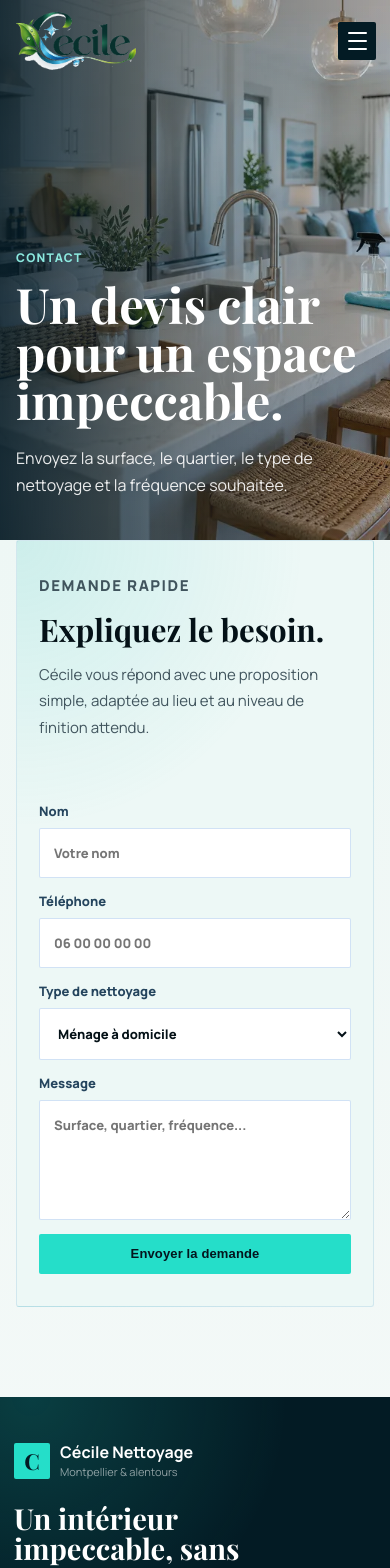
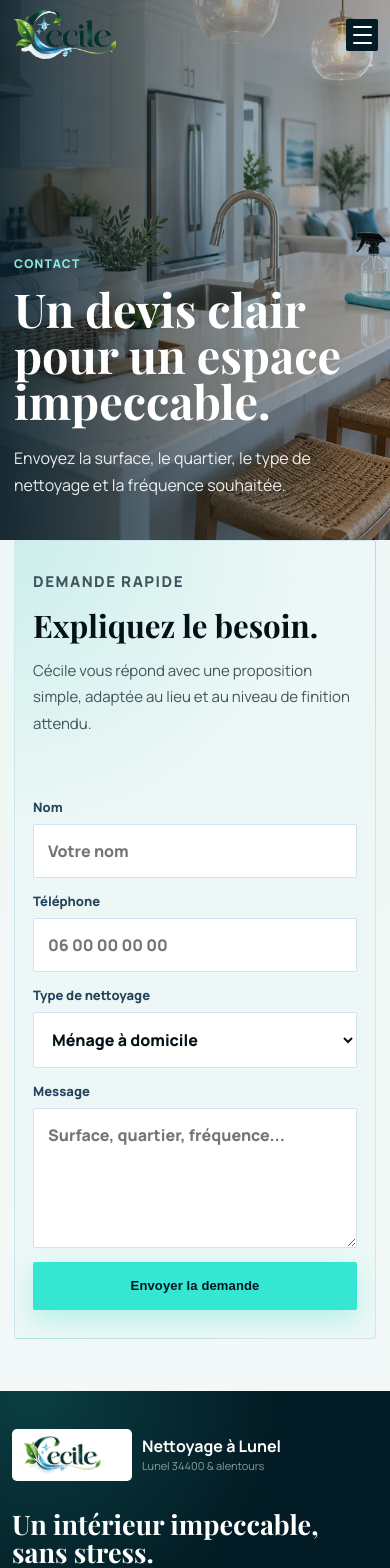
Before and after one commit to mixrafynha/C-cile-, a React (Vite) app: page /contact in a window 390 px wide. Shown: the top 1568 px of the page. Built offline with nearby package versions, Linux system fonts and the light colour scheme.

Commit message:
Polish responsive layout and navbar

```diff
--- a/src/components/Footer.jsx
+++ b/src/components/Footer.jsx
@@ -1,4 +1,5 @@
 import { Link } from "react-router-dom";
+import logo from "../assets/cecile-logo.webp";
 
 const footerLinks = [
   ["/services", "Services"],
@@ -14,10 +15,10 @@ export default function Footer() {
       <div className="footer-main">
         <div className="footer-brand">
           <Link className="footer-logo" to="/" aria-label="Cécile Nettoyage accueil">
-            <span className="footer-logo-mark">C</span>
+            <img className="footer-brand-logo" src={logo} alt="Cécile Nettoyage" />
             <span>
-              <strong>Cécile Nettoyage</strong>
-              <small>Montpellier & alentours</small>
+              <strong>Nettoyage à Lunel</strong>
+              <small>Lunel 34400 & alentours</small>
             </span>
           </Link>
           <h2>Un intérieur impeccable, sans stress.</h2>
--- a/src/components/ServiceCard.jsx
+++ b/src/components/ServiceCard.jsx
@@ -1,8 +1,9 @@
 import { Link } from "react-router-dom";
 
-export default function ServiceCard({ number, title, text, detail }) {
+export default function ServiceCard({ number, title, text, detail, image }) {
   return (
     <article className="service-card reveal">
+      <img className="service-card-image" src={image} alt={title} loading="lazy" decoding="async" />
       <span>{number}</span>
       <h3>{title}</h3>
       <p>{text}</p>
--- a/src/pages/Services.jsx
+++ b/src/pages/Services.jsx
@@ -13,8 +13,8 @@ export default function Services() {
         image={images.officeImage}
       />
       <section className="section service-grid service-grid-large">
-        {services.map(([number, title, text, detail]) => (
-          <ServiceCard key={number} number={number} title={title} text={text} detail={detail} />
+        {services.map(([number, title, text, detail, image]) => (
+          <ServiceCard key={number} number={number} title={title} text={text} detail={detail} image={image} />
         ))}
       </section>
     </main>
--- a/src/styles.css
+++ b/src/styles.css
@@ -51,7 +51,7 @@ a {
   width: 100%;
   align-items: center;
   justify-content: space-between;
-  padding: 18px max(28px, calc((100vw - 1180px) / 2));
+  padding: 15px max(28px, calc((100vw - 1180px) / 2));
   border-bottom: 0;
   border-radius: 0;
   background: transparent;
@@ -95,8 +95,8 @@ a {
 }
 
 .brand-logo {
-  width: 154px;
-  height: 68px;
+  width: 131px;
+  height: 58px;
   object-fit: contain;
   object-position: left center;
 }
@@ -139,10 +139,10 @@ a {
 }
 
 .main-nav a {
-  padding: 10px 14px;
+  padding: 9px 12px;
   border-radius: var(--radius-sm);
   color: rgba(255, 255, 255, 0.94);
-  font-size: 15px;
+  font-size: 13px;
   font-weight: 800;
   letter-spacing: 0.01em;
 }
@@ -211,8 +211,8 @@ a {
   position: absolute;
   inset: 0;
   background:
-    linear-gradient(90deg, rgba(5, 29, 41, 0.84), rgba(5, 29, 41, 0.34) 46%, rgba(5, 29, 41, 0.03)),
-    linear-gradient(0deg, rgba(5, 29, 41, 0.24), rgba(5, 29, 41, 0));
+    linear-gradient(90deg, rgba(3, 21, 30, 0.94), rgba(3, 21, 30, 0.54) 44%, rgba(3, 21, 30, 0.08) 78%),
+    linear-gradient(0deg, rgba(3, 21, 30, 0.42), rgba(3, 21, 30, 0.04));
 }
 
 .hero-content {
@@ -246,14 +246,17 @@ a {
 
 .hero h1 {
   max-width: 660px;
+  color: #fff;
   font-size: clamp(46px, 6vw, 86px);
   letter-spacing: 0;
+  text-shadow: 0 3px 22px rgba(0, 16, 24, 0.28);
 }
 
 .hero-copy {
   max-width: 610px;
   margin: 24px 0 0;
-  color: rgba(255, 255, 255, 0.95);
+  color: #f5fffd;
+  text-shadow: 0 2px 12px rgba(0, 16, 24, 0.38);
   font-size: 20px;
   line-height: 1.7;
 }
@@ -280,8 +283,9 @@ a {
 }
 
 .button.primary {
-  background: var(--aqua);
+  background: #35e6d2;
   color: #04151d;
+  box-shadow: 0 10px 26px rgba(37, 222, 201, 0.28);
 }
 
 .button.primary:hover,
@@ -297,7 +301,7 @@ a {
 
 .button.ghost {
   border-color: rgba(255, 255, 255, 0.58);
-  background: rgba(255, 255, 255, 0.12);
+  background: rgba(3, 21, 30, 0.48);
   color: white;
   backdrop-filter: blur(10px);
 }
@@ -431,7 +435,7 @@ a {
 
 .hub-grid {
   display: grid;
-  grid-template-columns: 1.2fr 0.8fr 1fr;
+  grid-template-columns: repeat(12, 1fr);
   gap: 16px;
 }
 
@@ -450,6 +454,26 @@ a {
   transition: transform 0.25s ease, border-color 0.25s ease;
 }
 
+.hub-grid .hub-card:nth-child(1) {
+  grid-column: span 5;
+}
+
+.hub-grid .hub-card:nth-child(2) {
+  grid-column: span 3;
+}
+
+.hub-grid .hub-card:nth-child(3) {
+  grid-column: span 4;
+}
+
+.hub-grid .hub-card:nth-child(4) {
+  grid-column: span 5;
+}
+
+.hub-grid .hub-card:nth-child(5) {
+  grid-column: span 7;
+}
+
 .hub-card::after {
   position: absolute;
   top: 18px;
@@ -522,6 +546,37 @@ a {
   color: #04151d;
 }
 
+.hub-card-accent em {
+  margin-top: 18px;
+  color: rgba(4, 21, 29, 0.7);
+  font-size: 12px;
+  font-style: normal;
+  font-weight: 800;
+}
+
+.hub-card:nth-child(4) img {
+  height: 150px;
+}
+
+.hub-card:nth-child(4) {
+  color: white;
+  background: var(--blue-dark);
+}
+
+.hub-card:nth-child(4) span,
+.hub-card:nth-child(4) strong {
+  position: relative;
+  z-index: 1;
+  color: white;
+}
+
+.hub-card:nth-child(4)::before {
+  position: absolute;
+  inset: 0;
+  background: linear-gradient(0deg, rgba(3, 27, 36, 0.95), rgba(3, 27, 36, 0.12));
+  content: "";
+}
+
 .service-grid {
   display: grid;
   grid-template-columns: repeat(2, 1fr);
@@ -530,14 +585,23 @@ a {
 
 .service-card {
   display: flex;
-  min-height: 252px;
+  min-height: 390px;
   flex-direction: column;
+  overflow: hidden;
   padding: 30px;
   border: 1px solid var(--line);
   border-radius: var(--radius);
   background: var(--surface);
   box-shadow: var(--soft-shadow);
   transition: transform 0.25s ease, box-shadow 0.25s ease, border-color 0.25s ease;
+}
+
+.service-card-image {
+  width: calc(100% + 60px);
+  height: 170px;
+  margin: -30px -30px 24px;
+  object-fit: cover;
+  object-position: center;
 }
 
 .service-card:hover {
@@ -1035,16 +1099,14 @@ a {
   gap: 10px;
 }
 
-.footer-logo-mark {
-  display: grid;
-  width: 36px;
-  height: 36px;
-  place-items: center;
-  border-radius: var(--radius-sm);
-  background: var(--aqua);
-  color: var(--blue-dark);
-  font-family: "Playfair Display", serif;
-  font-size: 22px;
+.footer-brand-logo {
+  width: 150px;
+  height: 62px;
+  padding: 6px 10px;
+  border-radius: 5px;
+  background: white;
+  object-fit: contain;
+  object-position: left center;
 }
 
 .footer-logo strong,
@@ -1187,10 +1249,14 @@ a {
 }
 
 @media (max-width: 820px) {
+  body {
+    overflow-x: hidden;
+  }
+
   .site-header {
     top: 0;
     width: 100%;
-    padding: 10px 14px;
+    padding: 8px 12px;
     background: transparent;
     box-shadow: none;
   }
@@ -1205,8 +1271,8 @@ a {
   }
 
   .brand-logo {
-    width: 154px;
-    height: 62px;
+    width: 131px;
+    height: 53px;
   }
 
   .brand-mark {
@@ -1215,6 +1281,9 @@ a {
 
   .mobile-menu-button {
     display: flex;
+    flex-basis: 32px;
+    width: 32px;
+    height: 32px;
   }
 
   .mobile-dropdown {
@@ -1223,7 +1292,7 @@ a {
     right: 8px;
     left: auto;
     display: none;
-    width: 148px;
+    width: 126px;
     gap: 0;
     padding: 5px;
     border: 1px solid rgba(0, 0, 0, 0.08);
@@ -1241,11 +1310,11 @@ a {
     display: flex;
     align-items: center;
     justify-content: space-between;
-    min-height: 34px;
-    padding: 7px 9px;
+    min-height: 29px;
+    padding: 6px 8px;
     border-radius: 4px;
     color: var(--ink);
-    font-size: 13px;
+    font-size: 11px;
     font-weight: 500;
     text-align: left;
   }
@@ -1266,8 +1335,8 @@ a {
 
   .hero-overlay {
     background:
-      linear-gradient(0deg, rgba(6, 28, 46, 0.88), rgba(6, 28, 46, 0.36) 58%, rgba(6, 28, 46, 0.08)),
-      linear-gradient(90deg, rgba(6, 28, 46, 0.32), rgba(6, 28, 46, 0));
+      linear-gradient(0deg, rgba(3, 21, 30, 0.94), rgba(3, 21, 30, 0.52) 62%, rgba(3, 21, 30, 0.14)),
+      linear-gradient(90deg, rgba(3, 21, 30, 0.48), rgba(3, 21, 30, 0));
   }
 
   .hero-content {
@@ -1297,13 +1366,29 @@ a {
 
   .button {
     width: fit-content;
-    min-height: 40px;
+    min-height: 46px;
     padding: 0 14px;
     font-size: 13px;
   }
 
   .contact-form .button {
     width: 100%;
+  }
+
+  .contact-form input,
+  .contact-form select,
+  .contact-form textarea {
+    min-height: 48px;
+    font-size: 16px;
+  }
+
+  .contact-form textarea {
+    min-height: 140px;
+  }
+
+  .contact-form .button,
+  .footer-cta {
+    min-height: 48px;
   }
 
   .trust-row {
@@ -1315,6 +1400,12 @@ a {
 
   .trust-row span {
     font-size: 13px;
+  }
+
+  .area-list span {
+    flex: 1 1 calc(50% - 6px);
+    min-width: 0;
+    text-align: center;
   }
 
   .stats-band,
@@ -1381,6 +1472,12 @@ a {
     padding: 24px;
   }
 
+  .service-card-image {
+    width: calc(100% + 48px);
+    height: 150px;
+    margin: -24px -24px 20px;
+  }
+
   .service-card h3 {
     margin-top: 22px;
     font-size: 19px;
@@ -1437,12 +1534,20 @@ a {
     min-height: 190px;
   }
 
+  .hub-grid .hub-card:nth-child(n) {
+    grid-column: auto;
+  }
+
   .hub-card img {
     height: 180px;
   }
 
   .hub-card strong {
     font-size: 20px;
+  }
+
+  .hub-card-accent strong {
+    max-width: 270px;
   }
 
   .type-grid {
@@ -1541,3 +1646,94 @@ a {
     transition-delay: 0ms;
   }
 }
+
+@media (max-width: 480px) {
+  .site-header {
+    padding-right: 12px;
+    padding-left: 12px;
+  }
+
+  .brand-logo {
+    width: 131px;
+    height: 53px;
+  }
+
+  .mobile-menu-button {
+    flex-basis: 32px;
+    width: 32px;
+    height: 32px;
+  }
+
+  .hero-content {
+    width: calc(100% - 28px);
+    padding-bottom: 32px;
+  }
+
+  .hero h1,
+  .page-hero-copy h1 {
+    font-size: clamp(39px, 12vw, 52px);
+  }
+
+  .hero-actions {
+    display: grid;
+    grid-template-columns: 1fr;
+  }
+
+  .hero-actions .button {
+    width: 100%;
+  }
+
+  .stats-band {
+    width: calc(100% - 28px);
+  }
+
+  .stats-band div {
+    display: flex;
+    align-items: baseline;
+    justify-content: space-between;
+    gap: 12px;
+    padding: 16px 18px;
+  }
+
+  .stats-band strong {
+    font-size: 27px;
+  }
+
+  .section,
+  .page-hero-copy {
+    width: calc(100% - 28px);
+  }
+
+  .section {
+    padding: 54px 0;
+  }
+
+  .contact-section {
+    width: calc(100% - 28px);
+    margin-bottom: 52px;
+    padding: 28px 18px;
+  }
+
+  .area-list span {
+    flex-basis: 100%;
+  }
+
+  .footer {
+    padding-right: 12px;
+    padding-left: 12px;
+  }
+
+  .footer-main {
+    gap: 30px;
+    padding-top: 38px;
+  }
+
+  .footer-brand-logo {
+    width: 120px;
+    height: 52px;
+  }
+
+  .footer-brand h2 {
+    font-size: 27px;
+  }
+}
```
Also changed, not shown: src/data.js (+6 -6 lines), src/pages/Home.jsx (+8 -6 lines).
